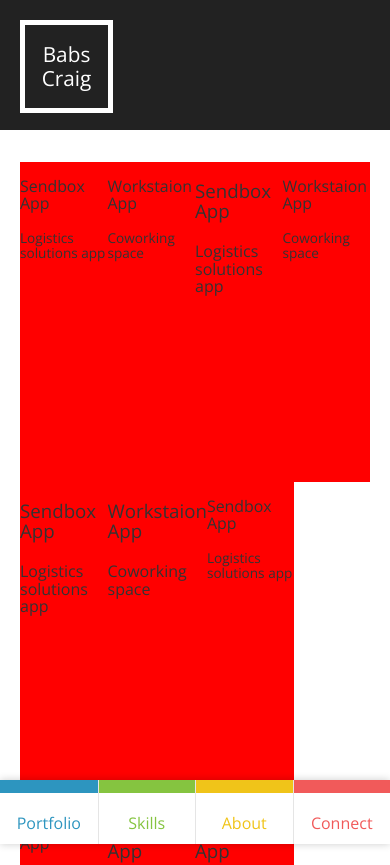
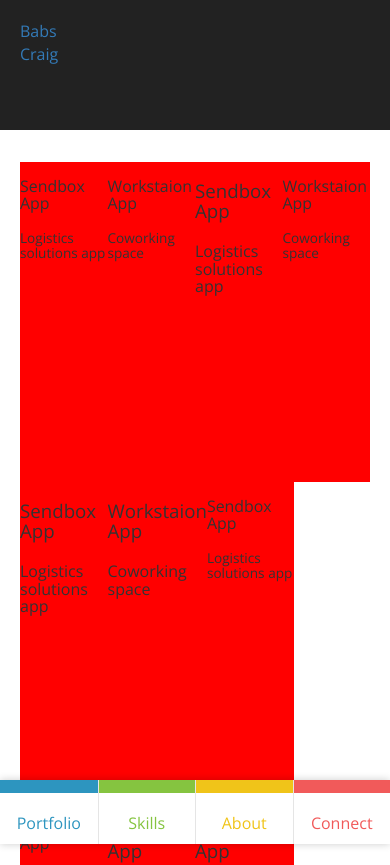
Before and after one commit to babzcraig/react-portfolio, a React (Create React App) app: page /portfolio in a window 390 px wide. Shown: the top 865 px of the page. Built offline with nearby package versions, Linux system fonts and the light colour scheme.

Commit message:
take logo square styles out of css file

```diff
--- a/src/App.css
+++ b/src/App.css
@@ -603,32 +603,6 @@ body {
   font-size: large;
 }
 
-a.logo-window {
-  position: absolute;
-  top: 20px;
-  left: 20px;
-  border: 8px solid #fff;
-  width: 154px;
-  height: 154px;
-  display: flex;
-  flex-direction: column;
-  justify-content: center;
-  text-align: center;
-  line-height: 1.15;
-  cursor: pointer;
-  transition: opacity ease-in 0.5s;
-  text-decoration: none;
-  color: inherit;
-}
-
-a.logo-window:hover {
-  opacity: 0.65;
-}
-
-a.logo-window .name {
-  font-size: 2rem;
-}
-
 nav.menu {
   position: fixed;
   bottom: 0;
@@ -728,15 +702,6 @@ nav.menu a:hover .lnk {
   .App-header {
     height: 130px !important;
   }
-  a.logo-window {
-    width: 93px;
-    height: 93px;
-    line-height: 1.15;
-    border: 5px solid #fff;
-  }
-  a.logo-window .name {
-    font-size: 1.3rem;
-  }
 }
 
 .testing {
```
